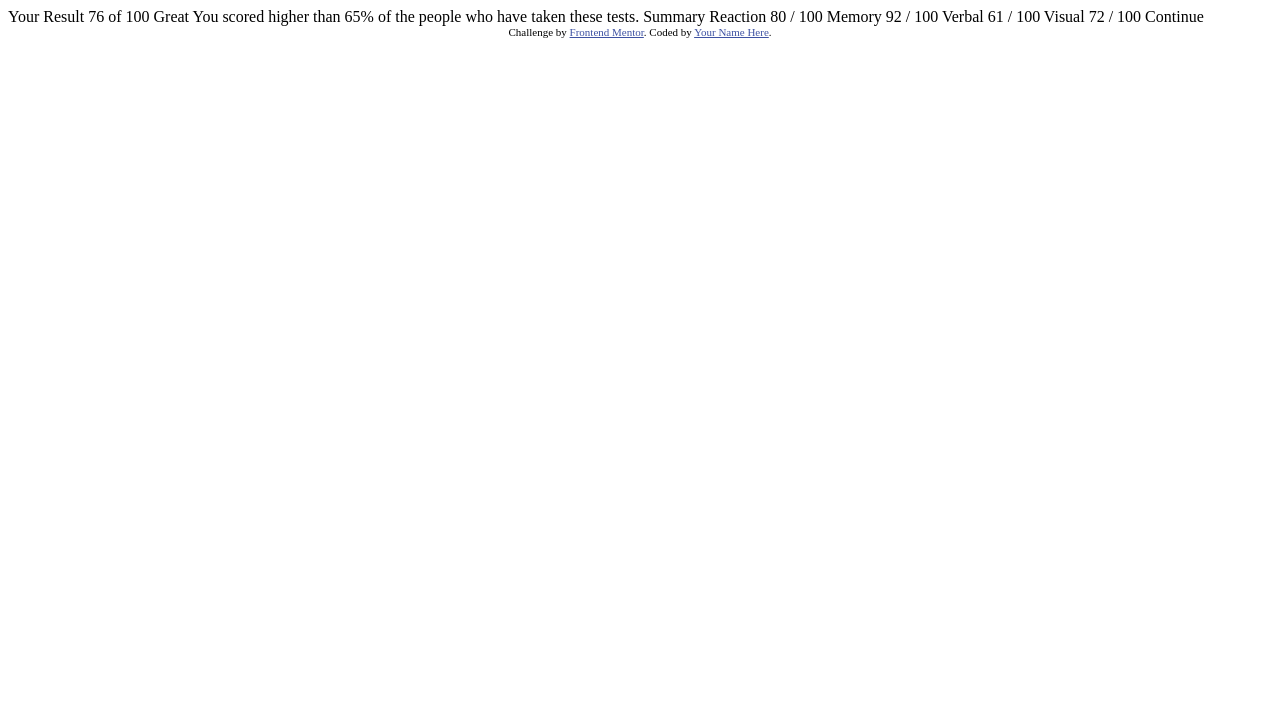
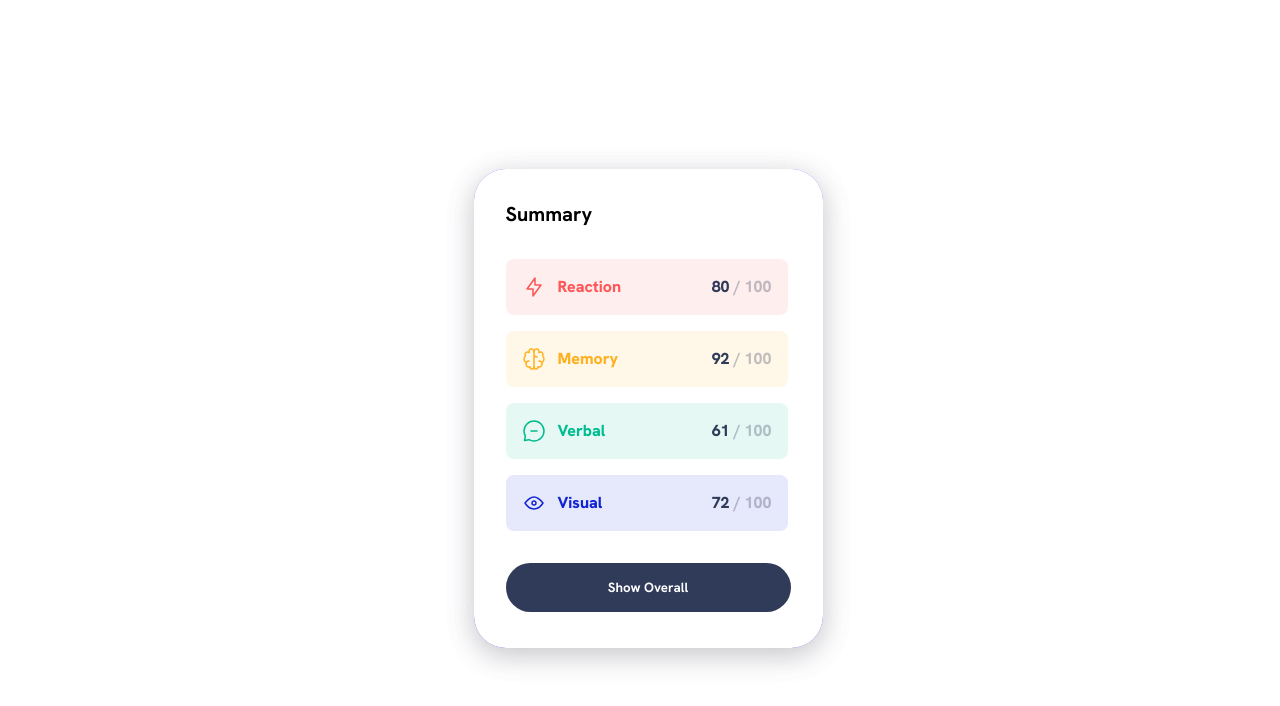
Before and after one commit to tillgraeger/frontendmentor-results-summary-component, a plain HTML site: page index.html in a window 1280 px wide. Drawn offline with Linux system fonts and the light colour scheme.

Commit message:
Added styling and dynamic data fetching

```diff
--- a/index.html
+++ b/index.html
@@ -1,47 +1,35 @@
 <!DOCTYPE html>
 <html lang="en">
-<head>
-  <meta charset="UTF-8">
-  <meta name="viewport" content="width=device-width, initial-scale=1.0"> <!-- displays site properly based on user's device -->
+  <head>
+    <meta charset="UTF-8" />
+    <meta name="viewport" content="width=device-width, initial-scale=1.0" />
+    <!-- displays site properly based on user's device -->
 
-  <link rel="icon" type="image/png" sizes="32x32" href="./assets/images/favicon-32x32.png">
+    <link
+      rel="icon"
+      type="image/png"
+      sizes="32x32"
+      href="./assets/images/favicon-32x32.png"
+    />
 
-  <title>Frontend Mentor | Results summary component</title>
+    <script type="text/javascript" src="./main.js"></script>
+    <link rel="stylesheet" href="./styles.css" />
 
-  <!-- Feel free to remove these styles or customise in your own stylesheet 👍 -->
-  <style>
-    .attribution { font-size: 11px; text-align: center; }
-    .attribution a { color: hsl(228, 45%, 44%); }
-  </style>
-</head>
-<body>
-
-  Your Result
-  76
-  of 100
-
-  Great
-  You scored higher than 65% of the people who have taken these tests.
-
-  Summary
-
-  Reaction
-  80 / 100
-
-  Memory
-  92 / 100
-
-  Verbal
-  61 / 100
-
-  Visual
-  72 / 100
-
-  Continue
-
-  <div class="attribution">
-    Challenge by <a href="https://www.frontendmentor.io?ref=challenge" target="_blank">Frontend Mentor</a>.
-    Coded by <a href="#">Your Name Here</a>.
-  </div>
-</body>
+    <title>Frontend Mentor | Results summary component</title>
+  </head>
+  <body>
+    <div class="card info">
+      <div class="card-header">Summary</div>
+      <div id="category-container"></div>
+      <button onclick="showScore()">Show Overall</button>
+    </div>
+    <div class="card score">
+      <div class="card-header">Your Result</div>
+      <div class="score-overall"></div>
+      <div class="score-info">
+        You scored higher than 65% of people who have taken these tests.
+      </div>
+      <button onclick="hideScore()">Hide Overall</button>
+    </div>
+  </body>
 </html>
--- /dev/null
+++ b/main.js
@@ -0,0 +1,46 @@
+fetch("./data.json")
+    .then((response) => response.json())
+    .then((json) => {
+        const card = document.getElementById("category-container");
+        json.forEach(element => {
+            let category = document.createElement("div");
+            let icon = document.createElement("img");
+            let title = document.createElement("div");
+            let score = document.createElement("div");
+            let overall = document.querySelector(".score-overall");
+
+            title.innerHTML = element.category;
+            score.classList.add("category-score");
+            score.innerHTML = "<span>" + element.score + "</span> / 100";
+            icon.src = element.icon;
+            icon.classList.add("category-icon");
+            category.classList.add("category");
+            category.classList.add(element.category.toLowerCase());
+            category.appendChild(icon);
+            category.appendChild(title);
+            category.appendChild(score);
+            card.appendChild(category);
+
+            overall.innerHTML= getScore(json) + "<span>of 100</span>";
+        });
+    });
+
+
+
+    function getScore(array) {
+        let score = 0;
+        array.forEach(element => score += element.score)
+        return Math.round(score / array.length);
+    }
+
+    function showScore() {
+        let scoreElement = document.querySelector(".card.score");
+        scoreElement.classList.add("show-score");
+        scoreElement.classList.remove("hide-score");
+    }
+
+    function hideScore() {
+        let scoreElement = document.querySelector(".card.score");
+        scoreElement.classList.add("hide-score");
+        scoreElement.classList.remove("show-score");
+    }
--- /dev/null
+++ b/styles.css
@@ -0,0 +1,194 @@
+@font-face {
+  font-family: "HankenGrotesk";
+  src: url("./assets/fonts/static/HankenGrotesk-Medium.ttf");
+}
+
+@font-face {
+  font-family: "HankenGroteskBold";
+  src: url("./assets/fonts/static/HankenGrotesk-Bold.ttf");
+}
+
+@font-face {
+  font-family: "HankenGrotesk";
+  src: url("./assets/fonts/static/HankenGrotesk-ExtraBold.ttf");
+}
+
+html,
+body {
+  width: 100%;
+  height: 100%;
+}
+
+body {
+  display: flex;
+  justify-content: center;
+  align-items: center;
+  font-family: "HankenGrotesk";
+}
+
+button {
+  border: 0;
+}
+
+.score > .card-header {
+  color: hsla(255, 100%, 100%, 0.3);
+}
+
+.card-header {
+  font-family: "HankenGroteskBold";
+  font-size: 1.25rem;
+}
+
+.card {
+  width: 285px;
+  height: 415px;
+  display: flex;
+  flex-flow: column;
+  gap: 2rem;
+  padding: 2rem;
+  border-radius: 32px;
+  box-shadow: rgba(100, 100, 111, 0.2) 0px 7px 29px 0px;
+}
+
+.card.info {
+  z-index: 10;
+  background-color: #fff;
+}
+
+.card.score {
+  align-items: center;
+  position: absolute;
+  background-image: linear-gradient(hsl(252, 100%, 67%), hsl(241, 81%, 54%));
+}
+
+.score-overall {
+  width: 200px;
+  height: 200px;
+  border-radius: 200px;
+  background-image: linear-gradient(
+    hsla(256, 72%, 46%, 1),
+    hsla(241, 72%, 46%, 0)
+  );
+  font-family: "HankenGroteskBold";
+  font-size: 4rem;
+  color: #fff;
+  display: flex;
+  justify-content: center;
+  align-items: center;
+  flex-direction: column;
+}
+
+.score-info {
+  color: hsla(255, 100%, 100%, 0.3);
+  text-align: center;
+}
+
+.score-overall > span {
+  font-size: 1rem;
+  color: hsla(255, 100%, 100%, 0.3);
+}
+
+@keyframes showScore {
+  0% {
+    z-index: 0;
+    transform: translateX(0px);
+  }
+
+  50% {
+    z-index: 10;
+    transform: translateX(380px);
+  }
+
+  100% {
+    z-index: 20;
+    transform: translateX(0px);
+  }
+}
+
+@keyframes hideScore {
+  0% {
+    z-index: 20;
+    transform: translateX(0px);
+  }
+
+  50% {
+    z-index: 10;
+    transform: translateX(380px);
+  }
+
+  100% {
+    z-index: 0;
+    transform: translateX(0px);
+  }
+}
+
+.show-score {
+  animation: showScore 1s;
+  animation-fill-mode: forwards;
+}
+
+.hide-score {
+  animation: hideScore 1s;
+  animation-fill-mode: forwards;
+}
+
+#category-container {
+  display: flex;
+  flex-flow: column;
+  gap: 1rem;
+}
+
+.category {
+  display: flex;
+  flex-flow: row;
+  align-items: center;
+  gap: 0.75rem;
+  padding: 1rem;
+  border-radius: 8px;
+  width: 250px;
+}
+
+.category-score {
+  margin-left: auto;
+  color: hsla(224, 30%, 27%, 0.3);
+}
+
+.category-score > span {
+  color: hsla(224, 30%, 27%, 1);
+}
+
+.category.reaction {
+  color: hsl(0, 100%, 67%);
+  background-color: hsla(0, 100%, 67%, 0.1);
+}
+.category.memory {
+  color: hsl(39, 100%, 56%);
+  background-color: hsla(39, 100%, 56%, 0.1);
+}
+.category.verbal {
+  color: hsl(166, 100%, 37%);
+  background-color: hsla(166, 100%, 37%, 0.1);
+}
+.category.visual {
+  color: hsl(234, 85%, 45%);
+  background-color: hsla(234, 85%, 45%, 0.1);
+}
+
+.category-icon {
+  height: 1.5rem;
+}
+
+button {
+  padding: 1rem;
+  border-radius: 99999px;
+  background-color: hsl(224, 30%, 27%);
+  color: #fff;
+  width: 100%;
+  border: 0;
+  font-family: "HankenGroteskBold";
+}
+
+.score > button {
+  color: hsl(224, 30%, 27%);
+  background-color: #fff;
+}
```
